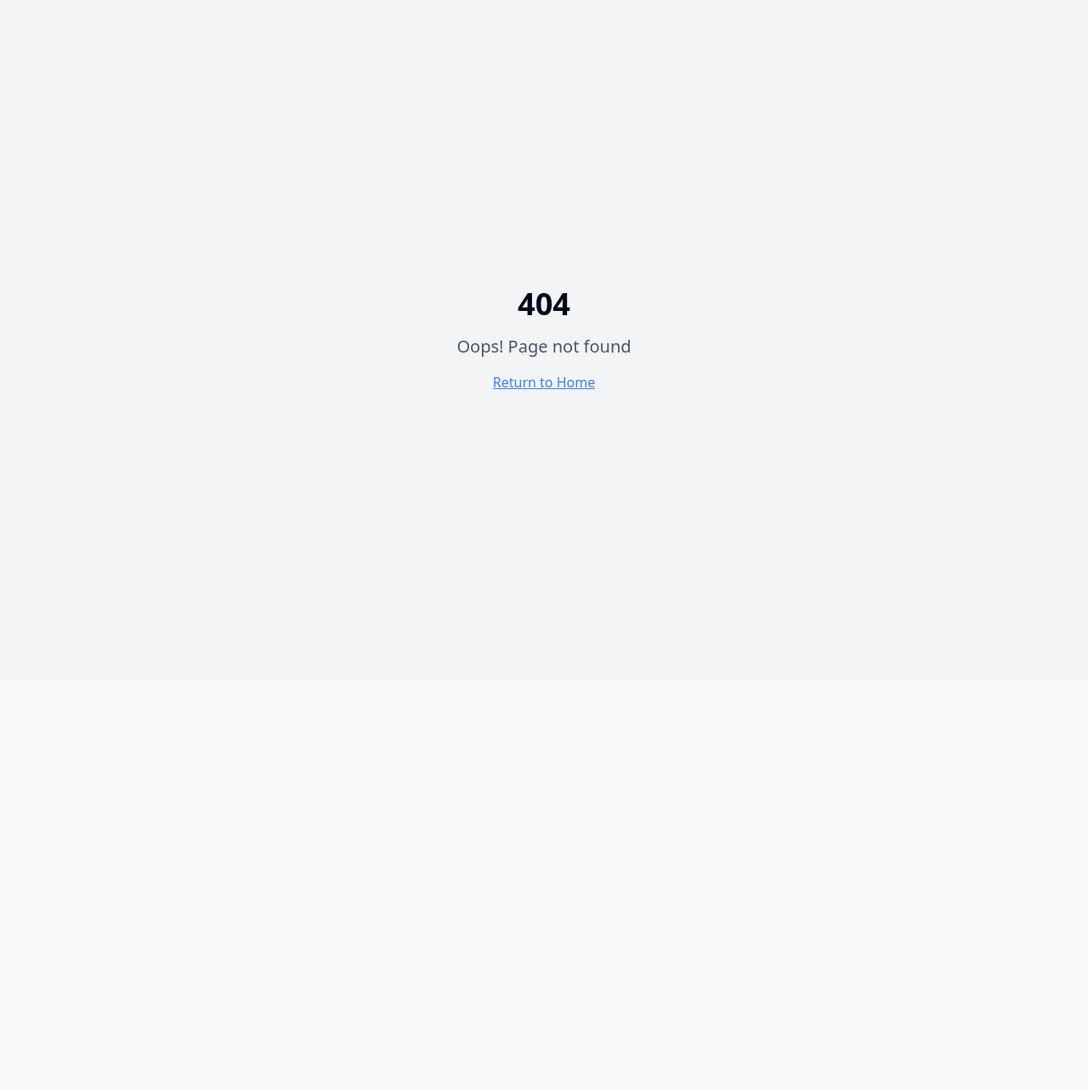
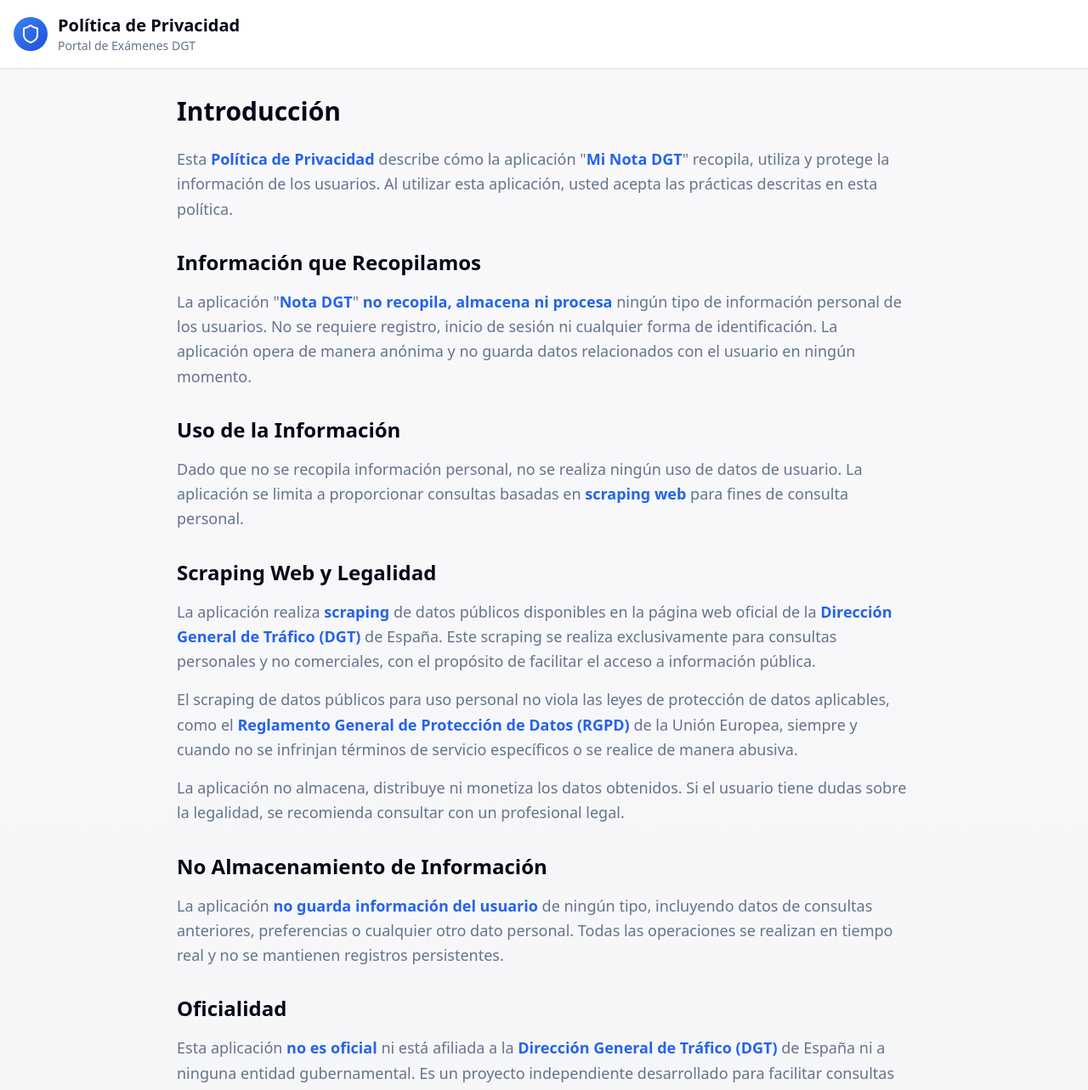
Before and after one commit to mansulol/nota-dgt, a React (Vite) app: page /privacy-policy in a window 1280 px wide. Before the commit this address had no page. Shown: the top 1283 px of the page at 85% size. Before the commit the page ends 800 px from the top, so only its background shows below. Built offline with nearby package versions, Linux system fonts and the light colour scheme; the HTML template or start-up script is replaced by a standard one.

Commit message:
privacy policy

```diff
--- a/src/App.tsx
+++ b/src/App.tsx
@@ -5,6 +5,7 @@
 import { BrowserRouter, Routes, Route } from "react-router-dom";
 import Index from "./pages/Index";
 import NotFound from "./pages/NotFound";
+import PrivacyPolicy from "./pages/PrivacyPolicy";
 
 const queryClient = new QueryClient();
 
@@ -16,6 +17,7 @@
       <BrowserRouter>
         <Routes>
           <Route path="/" element={<Index />} />
+          <Route path="/privacy-policy" element={<PrivacyPolicy />} />
           {/* ADD ALL CUSTOM ROUTES ABOVE THE CATCH-ALL "*" ROUTE */}
           <Route path="*" element={<NotFound />} />
         </Routes>
--- a/src/pages/Index.tsx
+++ b/src/pages/Index.tsx
@@ -57,8 +57,7 @@
       {/* Footer */}
       <footer className="w-full bg-white border-t py-4">
         <div className="container mx-auto px-4 gap-2 flex justify-center text-center">
-          <a href="" className="text-sm text-muted-foreground hover:text-foreground">Política de privacidad</a>
-          <a href="" className="text-sm text-muted-foreground hover:text-foreground">Terminos y condiciones</a>
+          <a href="/privacy-policy" className="text-sm to-blue-950 text-muted-foreground hover:text-foreground">Política de privacidad y aviso legal</a>
         </div>
       </footer>
     </div>
--- /dev/null
+++ b/src/pages/PrivacyPolicy.tsx
@@ -0,0 +1,138 @@
+import { Shield } from "lucide-react";
+
+const PrivacyPolicy = () => {
+  return (
+    <div className="min-h-screen flex flex-col bg-gradient-bg">
+      {/* Header */}
+      <header className="bg-white border-b shadow-sm">
+        <div className="container mx-auto px-4 py-4">
+          <div className="flex items-center gap-3">
+            <div className="w-10 h-10 rounded-full bg-gradient-primary flex items-center justify-center">
+              <Shield className="w-6 h-6 text-primary-foreground" />
+            </div>
+            <div>
+              <h1 className="text-xl font-bold text-foreground">Política de Privacidad</h1>
+              <p className="text-sm text-muted-foreground">Portal de Exámenes DGT</p>
+            </div>
+          </div>
+        </div>
+      </header>
+
+      {/* Main Content */}
+      <main className="flex-1 container mx-auto px-4 py-8 max-w-4xl">
+        <div className="space-y-8">
+          <section>
+            <h1 className="text-3xl font-bold text-foreground mb-6">Introducción</h1>
+            <p className="text-lg leading-relaxed text-muted-foreground">
+              Esta <span className="text-blue-600 font-semibold">Política de Privacidad</span> describe cómo la aplicación "<span className="text-blue-600 font-semibold">Mi Nota DGT</span>" recopila, utiliza y protege la información de los usuarios. Al utilizar esta aplicación, usted acepta las prácticas descritas en esta política.
+            </p>
+          </section>
+
+          <section>
+            <h2 className="text-2xl font-bold text-foreground mb-4">Información que Recopilamos</h2>
+            <p className="text-lg leading-relaxed text-muted-foreground">
+              La aplicación "<span className="text-blue-600 font-semibold">Nota DGT</span>" <span className="text-blue-600 font-semibold">no recopila, almacena ni procesa</span> ningún tipo de información personal de los usuarios. No se requiere registro, inicio de sesión ni cualquier forma de identificación. La aplicación opera de manera anónima y no guarda datos relacionados con el usuario en ningún momento.
+            </p>
+          </section>
+
+          <section>
+            <h2 className="text-2xl font-bold text-foreground mb-4">Uso de la Información</h2>
+            <p className="text-lg leading-relaxed text-muted-foreground">
+              Dado que no se recopila información personal, no se realiza ningún uso de datos de usuario. La aplicación se limita a proporcionar consultas basadas en <span className="text-blue-600 font-semibold">scraping web</span> para fines de consulta personal.
+            </p>
+          </section>
+
+          <section>
+            <h2 className="text-2xl font-bold text-foreground mb-4">Scraping Web y Legalidad</h2>
+            <p className="text-lg leading-relaxed text-muted-foreground mb-4">
+              La aplicación realiza <span className="text-blue-600 font-semibold">scraping</span> de datos públicos disponibles en la página web oficial de la <span className="text-blue-600 font-semibold">Dirección General de Tráfico (DGT)</span> de España. Este scraping se realiza exclusivamente para consultas personales y no comerciales, con el propósito de facilitar el acceso a información pública.
+            </p>
+            <p className="text-lg leading-relaxed text-muted-foreground mb-4">
+              El scraping de datos públicos para uso personal no viola las leyes de protección de datos aplicables, como el <span className="text-blue-600 font-semibold">Reglamento General de Protección de Datos (RGPD)</span> de la Unión Europea, siempre y cuando no se infrinjan términos de servicio específicos o se realice de manera abusiva.
+            </p>
+            <p className="text-lg leading-relaxed text-muted-foreground">
+              La aplicación no almacena, distribuye ni monetiza los datos obtenidos. Si el usuario tiene dudas sobre la legalidad, se recomienda consultar con un profesional legal.
+            </p>
+          </section>
+
+          <section>
+            <h2 className="text-2xl font-bold text-foreground mb-4">No Almacenamiento de Información</h2>
+            <p className="text-lg leading-relaxed text-muted-foreground">
+              La aplicación <span className="text-blue-600 font-semibold">no guarda información del usuario</span> de ningún tipo, incluyendo datos de consultas anteriores, preferencias o cualquier otro dato personal. Todas las operaciones se realizan en tiempo real y no se mantienen registros persistentes.
+            </p>
+          </section>
+
+          <section>
+            <h2 className="text-2xl font-bold text-foreground mb-4">Oficialidad</h2>
+            <p className="text-lg leading-relaxed text-muted-foreground">
+              Esta aplicación <span className="text-blue-600 font-semibold">no es oficial</span> ni está afiliada a la <span className="text-blue-600 font-semibold">Dirección General de Tráfico (DGT)</span> de España ni a ninguna entidad gubernamental. Es un proyecto independiente desarrollado para facilitar consultas personales y no representa ni está respaldada por autoridades oficiales.
+            </p>
+          </section>
+
+          <section>
+            <h2 className="text-2xl font-bold text-foreground mb-4">Seguridad</h2>
+            <p className="text-lg leading-relaxed text-muted-foreground">
+              Dado que no se recopila ni almacena información personal, no existen riesgos asociados con la seguridad de datos. Sin embargo, recomendamos el uso de conexiones seguras y prácticas de seguridad estándar al acceder a aplicaciones web.
+            </p>
+          </section>
+
+          <section>
+            <h2 className="text-2xl font-bold text-foreground mb-4">Derechos del Usuario</h2>
+            <p className="text-lg leading-relaxed text-muted-foreground">
+              Como no se recopila información personal, no se aplican derechos tradicionales de acceso, rectificación o eliminación de datos. Los usuarios pueden dejar de usar la aplicación en cualquier momento sin consecuencias.
+            </p>
+          </section>
+
+          <section>
+            <h2 className="text-2xl font-bold text-foreground mb-4">Aviso Legal</h2>
+            <p className="text-lg leading-relaxed text-muted-foreground mb-4">
+              Esta Política de Privacidad se basa en las normativas y guías de protección de datos aplicables en España y la Unión Europea. Para conocer más sobre sus derechos y el marco legal, consulte los siguientes recursos oficiales:
+            </p>
+            <ul className="list-disc list-inside space-y-2 text-lg leading-relaxed text-muted-foreground">
+              <li>
+                <a href="https://www.aepd.es/guias/guia-proteccion-datos-por-defecto.pdf" target="_blank" rel="noopener noreferrer" className="text-blue-600 hover:underline">
+                  Guía de Protección de Datos por Defecto de la Agencia Española de Protección de Datos (AEPD)
+                </a>: Proporciona orientaciones sobre el tratamiento de datos personales por defecto.
+              </li>
+              <li>
+                <a href="https://www.boe.es/doue/2016/119/L00001-00088.pdf" target="_blank" rel="noopener noreferrer" className="text-blue-600 hover:underline">
+                  Reglamento (UE) 2016/679 del Parlamento Europeo y del Consejo (RGPD)
+                </a>: El marco legal principal para la protección de datos personales en la Unión Europea.
+              </li>
+              <li>
+                <a href="https://sedeaepd.gob.es/sede-electronica-web/" target="_blank" rel="noopener noreferrer" className="text-blue-600 hover:underline">
+                  Sede Electrónica de la Agencia Española de Protección de Datos (AEPD)
+                </a>: Portal oficial para ejercer derechos, presentar reclamaciones y obtener información adicional sobre protección de datos.
+              </li>
+            </ul>
+            <p className="text-lg leading-relaxed text-muted-foreground mt-4">
+              Recomendamos revisar estos documentos para una comprensión completa de sus derechos bajo la legislación de protección de datos.
+            </p>
+          </section>
+
+          <section>
+            <h2 className="text-2xl font-bold text-foreground mb-4">Contacto</h2>
+            <p className="text-lg leading-relaxed text-muted-foreground">
+              Si tiene preguntas sobre esta Política de Privacidad, puede contactar con el desarrollador en GitHub.
+            </p>
+          </section>
+
+          <section>
+            <p className="text-lg leading-relaxed text-muted-foreground mt-4">
+              Desarrollador: <span className="text-blue-600 font-semibold">Mansour Lo Lo</span> (<a href="https://github.com/mansulol" target="_blank" rel="noopener noreferrer" className="text-blue-600 hover:underline">https://github.com/mansulol</a>)
+            </p>
+          </section>
+        </div>
+      </main>
+
+      {/* Footer */}
+      <footer className="w-full bg-white border-t py-4">
+        <div className="container mx-auto px-4 gap-2 flex justify-center text-center">
+          <a href="/" className="text-sm text-blue-950 text-muted-foreground hover:text-foreground">Volver al inicio</a>
+        </div>
+      </footer>
+    </div>
+  );
+};
+
+export default PrivacyPolicy;
```
Also changed, not shown: 1 other file (tests, documents, lock files or other folders).
